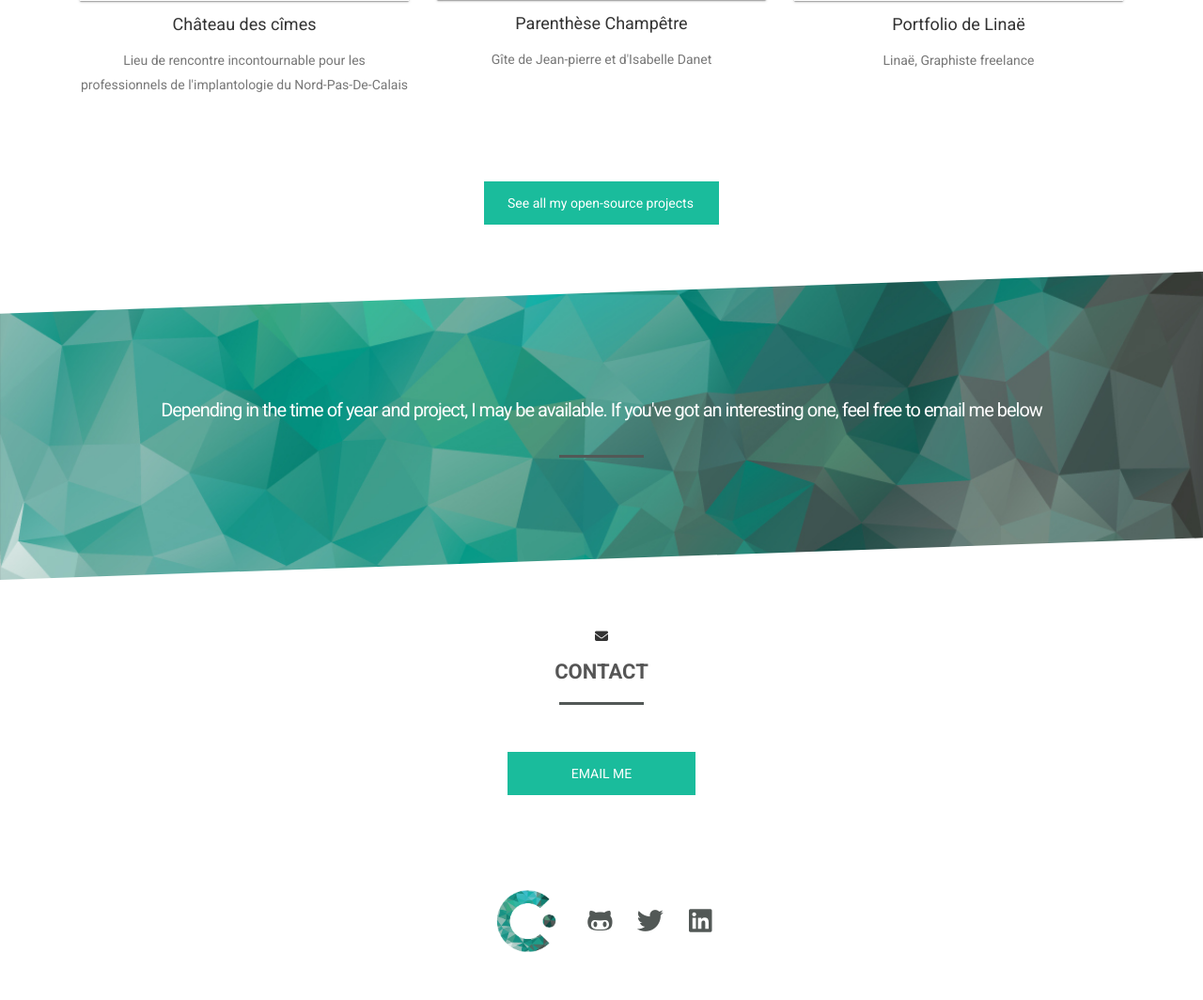
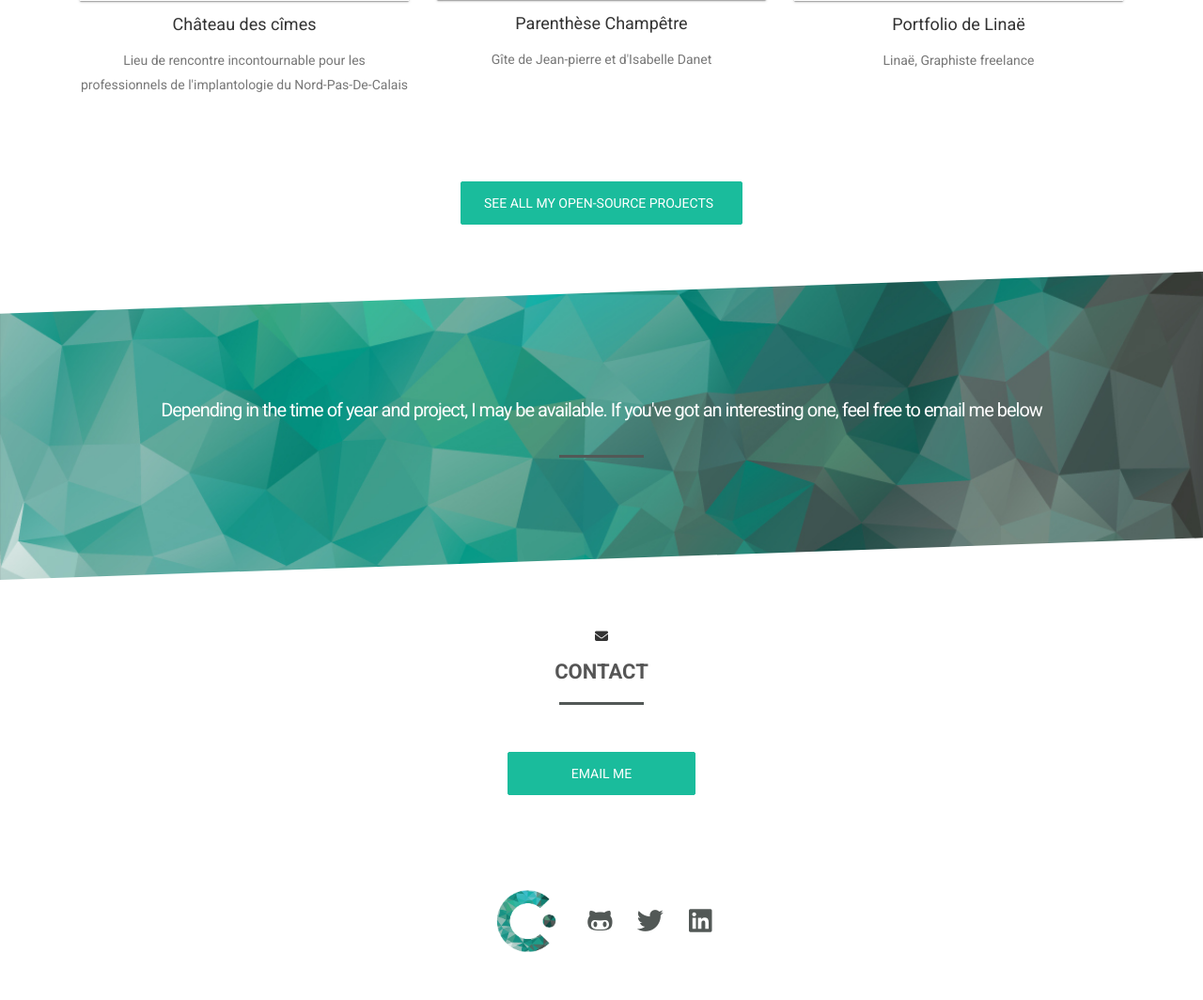
Before and after one commit to clamarque/clamarque.github.io, a PHP site: page / in a window 1280 px wide. Shown: the part 1898-2962 px from the top of the page at 94% size. Run offline with PHP 8.4, Linux system fonts and the light colour scheme; some libraries are stand-ins or nearby versions.

Commit message:
Update style.css

```diff
--- a/css/style.css
+++ b/css/style.css
@@ -20,7 +20,8 @@ body {
 }
 
 a {
-    color: #FFF
+    color: #FFF;
+    text-transform: uppercase;
 }
 
 a:hover {
@@ -268,8 +269,9 @@ p {
     display: block;
     margin: 50px auto 0;
     padding: 12px 24px;
-    width: 250px;
+    width: 300px;
     border: 1px solid #1abc9c;
+    border-radius: 2px;
     background: #1abc9c;
 }
 
@@ -323,6 +325,7 @@ p {
     width: 200px;
     border: 1px solid #1abc9c;
     background: #1abc9c;
+    border-radius: 2px;
 }
 
 #section-contact a:hover {
```
